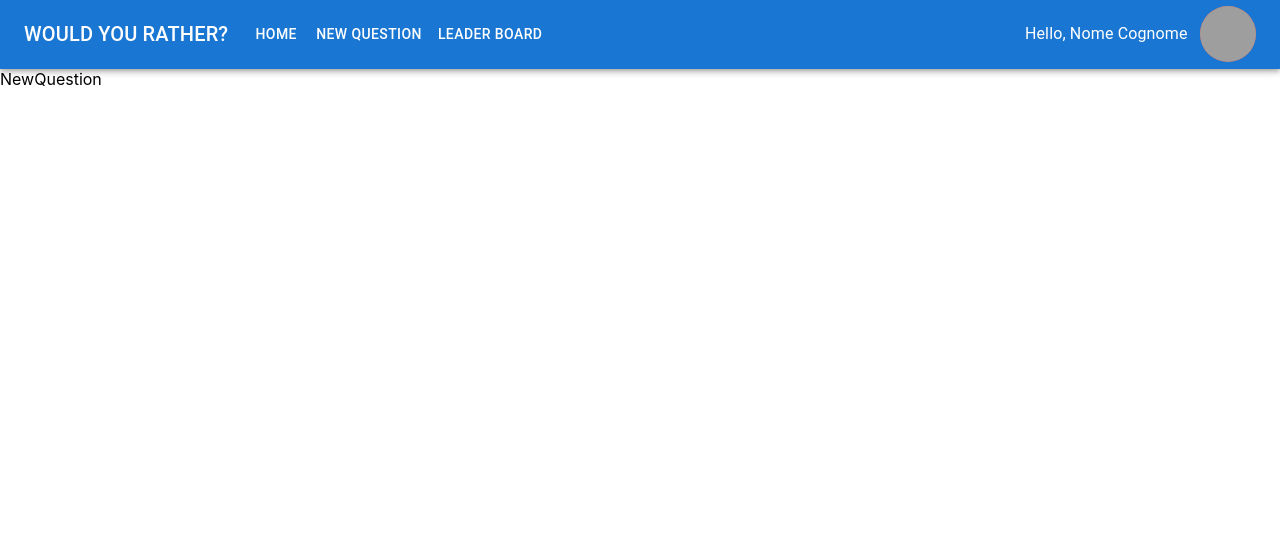
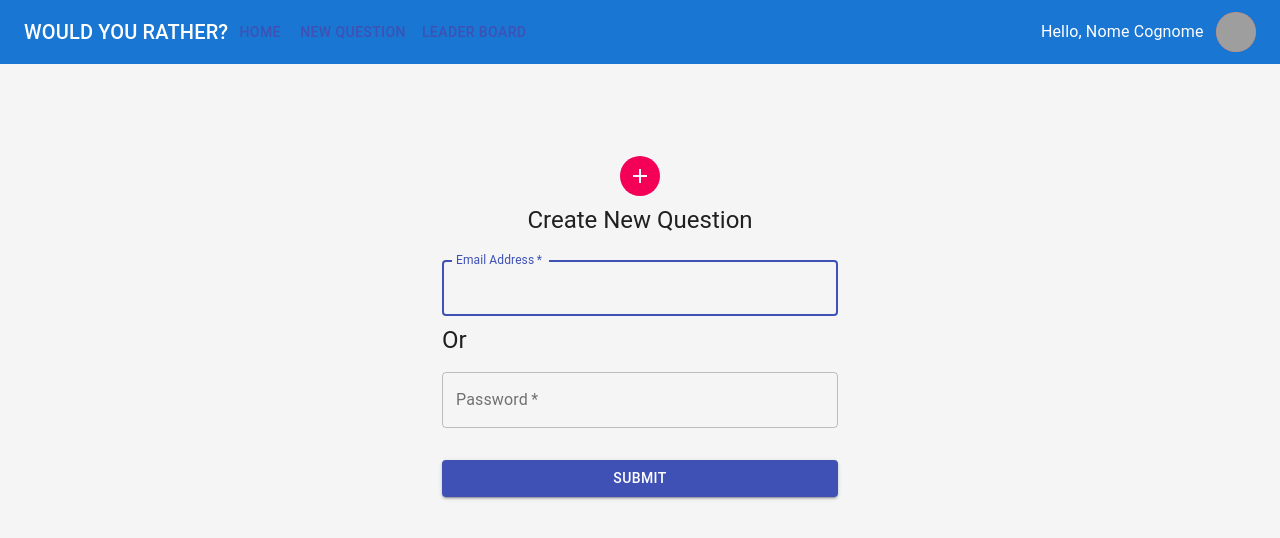
Before and after one commit to fedevita/Udacity-Would-You-Rather, a React (Create React App) app: page /NewQuestion in a window 1280 px wide. Shown: the top 538 px of the page. Built offline with nearby package versions, Linux system fonts and the light colour scheme; grey boxes are pictures that could not be loaded.

Commit message:
created form for new question creation

```diff
--- a/package.json
+++ b/package.json
@@ -5,6 +5,8 @@
   "dependencies": {
     "@emotion/react": "^11.7.1",
     "@emotion/styled": "^11.6.0",
+    "@material-ui/core": "^4.12.3",
+    "@material-ui/icons": "^4.11.2",
     "@mui/icons-material": "^5.2.4",
     "@mui/material": "^5.2.4",
     "@mui/styled-engine-sc": "^5.1.0",
@@ -14,6 +16,7 @@
     "@testing-library/user-event": "^13.2.1",
     "react": "^17.0.2",
     "react-dom": "^17.0.2",
+    "react-hook-form": "5.7.2",
     "react-router-dom": "6",
     "react-scripts": "5.0.0",
     "styled-components": "^5.3.3",
--- a/src/App.js
+++ b/src/App.js
@@ -5,6 +5,7 @@ import SignInPage from "./pages/SignInPage";
 import { Box } from "@mui/material";
 import Header from "./components/Header";
 import Home from "./pages/Home";
+import NewQuestion from "./pages/NewQuestion";
 const pages = [
   { id: "home", name: "Home" },
   { id: "NewQuestion", name: "New Question" },
@@ -19,7 +20,7 @@ function App() {
         {islogged && (
           <Route path="" element={<Main />}>
             <Route path="home" element={<Home></Home>}></Route>
-            <Route path="NewQuestion" element={<Box>NewQuestion</Box>}></Route>
+            <Route path="NewQuestion" element={<NewQuestion />}></Route>
             <Route path="LeaderBoard" element={<Box>LeaderBoard</Box>}></Route>
             <Route path="Profile" element={<Box>Profile</Box>}></Route>
           </Route>
--- a/src/components/CardFilter/index.js
+++ b/src/components/CardFilter/index.js
@@ -1,5 +1,4 @@
 import * as React from "react";
-import FormLabel from "@mui/material/FormLabel";
 import FormControl from "@mui/material/FormControl";
 import FormGroup from "@mui/material/FormGroup";
 import FormControlLabel from "@mui/material/FormControlLabel";
--- /dev/null
+++ b/src/components/NewQuestionCard/index.js
@@ -0,0 +1,91 @@
+import React from "react";
+import Avatar from "@material-ui/core/Avatar";
+import Button from "@material-ui/core/Button";
+import CssBaseline from "@material-ui/core/CssBaseline";
+import TextField from "@material-ui/core/TextField";
+import AddIcon from "@mui/icons-material/Add";
+import Typography from "@material-ui/core/Typography";
+import { makeStyles } from "@material-ui/core/styles";
+import Container from "@material-ui/core/Container";
+import { useForm } from "react-hook-form";
+
+const useStyles = makeStyles((theme) => ({
+  paper: {
+    marginTop: theme.spacing(8),
+    display: "flex",
+    flexDirection: "column",
+    alignItems: "center",
+  },
+  avatar: {
+    margin: theme.spacing(1),
+    backgroundColor: theme.palette.secondary.main,
+  },
+  form: {
+    width: "100%", // Fix IE 11 issue.
+    marginTop: theme.spacing(1),
+  },
+  submit: {
+    margin: theme.spacing(3, 0, 2),
+  },
+}));
+
+export default function NewQuestionCard() {
+  const classes = useStyles();
+  const { register, handleSubmit, control } = useForm();
+
+  return (
+    <Container component="main" maxWidth="xs">
+      <CssBaseline />
+      <div className={classes.paper}>
+        <Avatar className={classes.avatar}>
+          <AddIcon />
+        </Avatar>
+        <Typography component="h1" variant="h5">
+          Create New Question
+        </Typography>
+        <form
+          className={classes.form}
+          noValidate
+          onSubmit={handleSubmit((data) => alert(JSON.stringify(data)))}
+        >
+          <TextField
+            variant="outlined"
+            margin="normal"
+            inputRef={register}
+            required
+            fullWidth
+            id="email"
+            label="Email Address"
+            name="email"
+            autoComplete="email"
+            autoFocus
+          />
+          <Typography component="h1" variant="h5">
+            Or
+          </Typography>
+          <TextField
+            variant="outlined"
+            margin="normal"
+            inputRef={register}
+            required
+            fullWidth
+            name="password"
+            label="Password"
+            type="password"
+            id="password"
+            autoComplete="current-password"
+          />
+          <Button
+            type="submit"
+            fullWidth
+            variant="contained"
+            color="primary"
+            className={classes.submit}
+          >
+            Submit
+          </Button>
+        </form>
+      </div>
+    </Container>
+  );
+}
--- a/src/components/QuestionCard/index.js
+++ b/src/components/QuestionCard/index.js
@@ -1,19 +1,14 @@
 import React from "react";
-import { styled } from "@mui/material/styles";
 import Card from "@mui/material/Card";
 import CardHeader from "@mui/material/CardHeader";
-import CardMedia from "@mui/material/CardMedia";
 import CardContent from "@mui/material/CardContent";
 import CardActions from "@mui/material/CardActions";
-import Collapse from "@mui/material/Collapse";
 import Avatar from "@mui/material/Avatar";
 import IconButton from "@mui/material/IconButton";
 import Typography from "@mui/material/Typography";
 import { red } from "@mui/material/colors";
 import FavoriteIcon from "@mui/icons-material/Favorite";
 import ShareIcon from "@mui/icons-material/Share";
-import ExpandMoreIcon from "@mui/icons-material/ExpandMore";
-import MoreVertIcon from "@mui/icons-material/MoreVert";
 
 export default function QuestionCard() {
   return (
--- /dev/null
+++ b/src/pages/NewQuestion/index.js
@@ -0,0 +1,29 @@
+import React from "react";
+import { Box, Container } from "@mui/material";
+import NewQuestionCard from "../../components/NewQuestionCard";
+
+export default function NewQuestion() {
+  return (
+    <React.Fragment>
+      <Container disableGutters>
+        <Box
+          sx={{
+            // bgcolor: "#cfe8fc",
+            bgcolor: "grey.100",
+            // height: "100vh",
+            minHeight: "100vh",
+            display: "flex",
+            flexDirection: "column",
+            alignItems: "center",
+            flexWrap: "wrap",
+            gap: "20px",
+            paddingTop: "20px",
+            paddingBottom: "20px",
+          }}
+        >
+          <NewQuestionCard></NewQuestionCard>
+        </Box>
+      </Container>
+    </React.Fragment>
+  );
+}
```
Also changed, not shown: src/components/CustomInput/index.js (added, +17 -0 lines), 1 other file (tests, documents, lock files or other folders).
